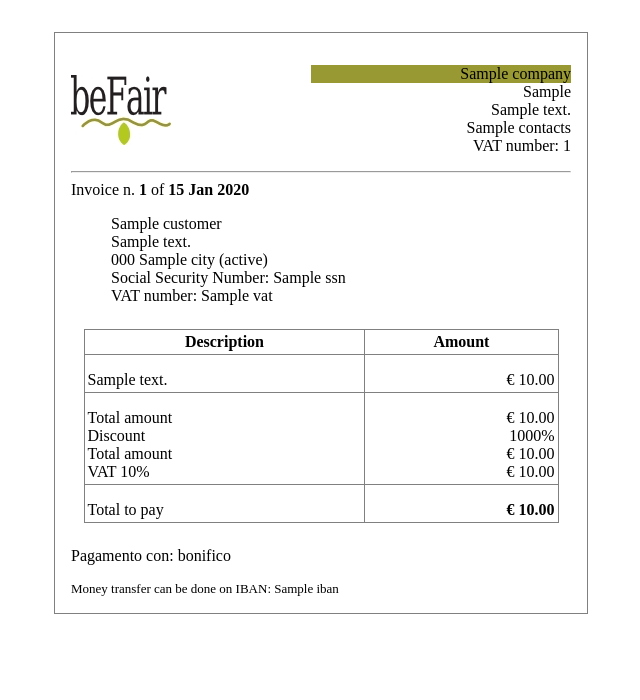
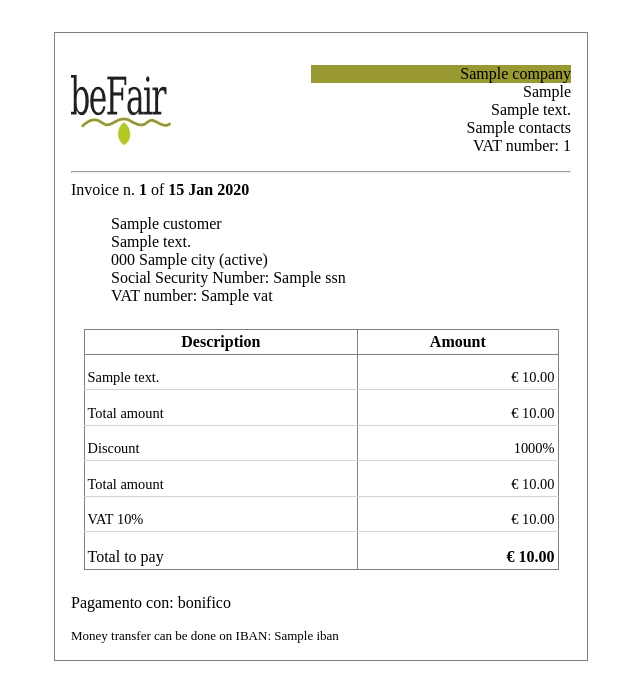
Before and after one commit to befair/simpleinvoice, a Django app: template invoice/templates/display_many.html in a window 1280 px wide. Shown: the top 700 px of the page, without its empty margins (319-959 px from the left). Run offline with Django 3.2, Linux system fonts and the light colour scheme; the template is opened without the code that fills it: most values are stand-ins (such as "Sample title", 1, 10 or a date in 2020); parts of the project's set-up code (start-up, migrations or seed data) failed here and were passed over.

Commit message:
Better display of invoice

```diff
--- a/invoice/templates/display.html
+++ b/invoice/templates/display.html
@@ -40,28 +40,30 @@
             <th>{% trans 'Amount' %}</th>
         </tr>
             {% for entry in invoice.entries.all %}
-            <tr>
-              <td class="invoice-entry">{{ entry.description }}</td>
-              <td class="price invoice-entry">&#8364; {{ entry.amount|floatformat:2 }}</td>
+            <tr class="invoice-entry">
+              <td>{{ entry.description }}</td>
+              <td class="price">&#8364; {{ entry.amount|floatformat:2 }}</td>
             </tr>
             {% endfor %}
-        <tr>
-            <td>
-                {% if invoice.discount %}
-                    <div class="invoice-entry">{% trans "Total amount" %}</div>
-                    <div class="invoice-entry">{% trans "Discount" %}</div>
-                {% endif %}
-                <div class="invoice-entry">{% trans "Total amount" %}</div>
-                <div class="invoice-entry">{% trans "VAT" %} {{ company.vat_amount }}%</div>
-            </td>
-            <td class="price">
-                {% if invoice.discount %}
-                    <div class="invoice-entry">&#8364; {{ invoice.pre_amount|floatformat:2 }}</div>
-                    <div class="invoice-entry">{{ invoice.discount|percent }}</div>
-                {% endif %}
-                <div class="invoice-entry">&#8364; {{ invoice.amount|floatformat:2 }}</div>
-                <div class="invoice-entry">&#8364; {{ invoice.vat_amount|floatformat:2 }}</div>
-            </td>
+
+        {% if invoice.discount %}
+        <tr class="invoice-entry no-bb">
+            <td>{% trans "Total amount" %}</td>
+            <td class="price">&#8364; {{ invoice.pre_amount|floatformat:2 }}</td>
+        </tr>
+        <tr class="invoice-entry">
+            <td>{% trans "Discount" %}</div>
+            <td class="price">{{ invoice.discount|percent }}</div>
+        </tr>
+        {% endif %}
+
+        <tr class="invoice-entry no-bb">
+            <td>{% trans "Total amount" %}</td>
+            <td class="price">&#8364; {{ invoice.amount|floatformat:2 }}</td>
+        </tr>
+        <tr class="invoice-entry no-bb">
+            <td>{% trans "VAT" %} {{ company.vat_amount }}%</div>
+            <td class="price">&#8364; {{ invoice.vat_amount|floatformat:2 }}</td>
         </tr>
         <tr>
             <td>{% trans "Total to pay" %}</td>
--- a/static/app.css
+++ b/static/app.css
@@ -1,5 +1,6 @@
 
 .right { text-align : right; }
+.no-bb { border-bottom: 0px solid lightgrey; }
 
 .company-info {
     list-style-type:none;
@@ -35,7 +36,11 @@
 }
 
 .invoice-entry {
+  border-bottom: 1px solid lightgrey;
+  font-size: 0.9em;
+  vertical-align: bottom;
 }
+
 .price { text-align : right; white-space:nowrap;}
 
 
```
